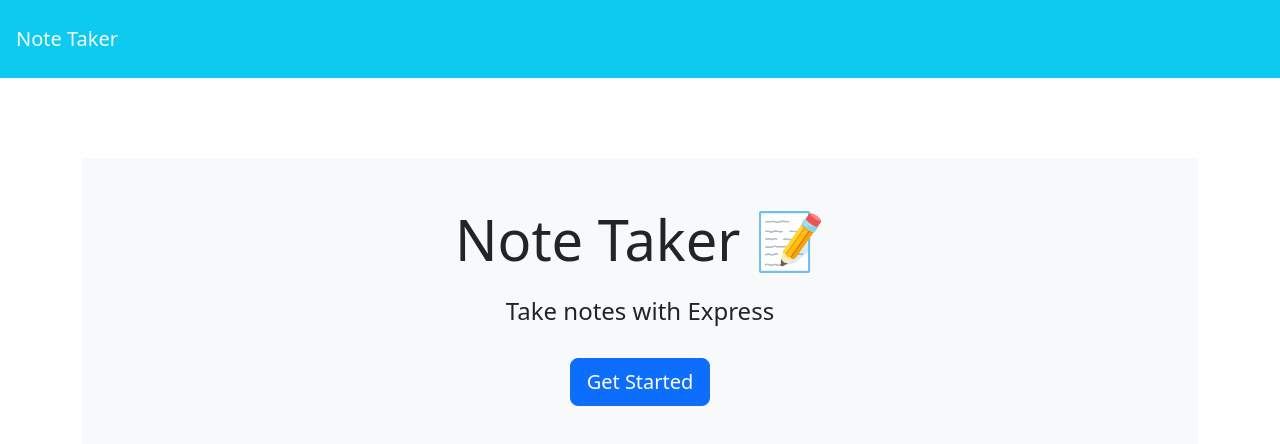
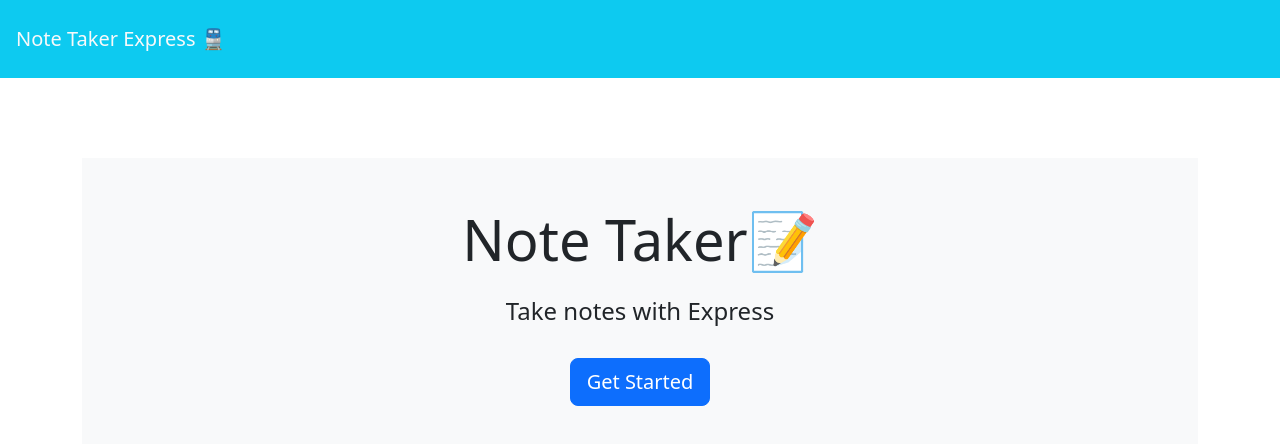
Before and after one commit to elissamaine/The-Note-Taker-Express, a website: page public/index.html in a window 1280 px wide. Drawn offline with nearby package versions, Linux system fonts and the light colour scheme; no server answers.

Commit message:
made small change to index.html

```diff
--- a/public/index.html
+++ b/public/index.html
@@ -11,12 +11,12 @@
 
 <body>
   <nav class="navbar bg-info">
-    <a class="navbar-brand text-light p-3" href="/">Note Taker
+    <a class="navbar-brand text-light p-3" href="/">Note Taker Express 🚆
     </a>
   </nav>
   <div class="container">
     <div style="margin-top: 80px;" class="text-center p-5 mb-4 bg-light">
-      <h1 class="display-4">Note Taker <span role="img" aria-label="Memo">📝</span></h1>
+      <h1 class="display-4">Note Taker<span role="img" aria-label="Memo">📝</span></h1>
       <h4 class="mt-4">Take notes with Express</h4>
       <a class="btn btn-primary btn-lg mt-4" href="/notes" role="button">Get Started</a>
     </div>
```
